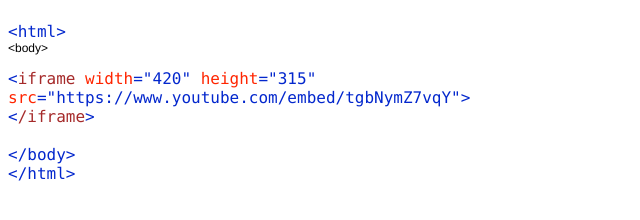
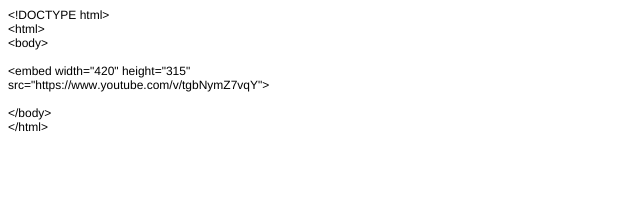
Before and after one commit to Marchahr/marchahr.github.io, a plain HTML site: page index.html in a window 1280 px wide. Shown: the whole page, without its empty margins (0-640 px from the left). Drawn offline with Linux system fonts and the light colour scheme.

Commit message:
Update index.html

```diff
--- a/index.html
+++ b/index.html
@@ -7,29 +7,20 @@
   <meta name="Generator" content="Cocoa HTML Writer">
   <meta name="CocoaVersion" content="1348.17">
   <style type="text/css">
-    p.p1 {margin: 0.0px 0.0px 0.0px 0.0px; font: 12.0px Helvetica; color: #000000; -webkit-text-stroke: #000000; min-height: 14.0px}
-    p.p2 {margin: 0.0px 0.0px 0.0px 0.0px; font: 16.0px Consolas; color: #0327cd}
-    p.p3 {margin: 0.0px 0.0px 0.0px 0.0px; font: 12.0px Helvetica; color: #000000; -webkit-text-stroke: #000000}
-    p.p4 {margin: 0.0px 0.0px 0.0px 0.0px; font: 16.0px Consolas; color: #ff2500; -webkit-text-stroke: #ff2500}
-    p.p5 {margin: 0.0px 0.0px 0.0px 0.0px; font: 16.0px Consolas; color: #0327cd; -webkit-text-stroke: #0327cd}
-    p.p6 {margin: 0.0px 0.0px 0.0px 0.0px; font: 16.0px Consolas; color: #a52a2a; -webkit-text-stroke: #a52a2a}
-    p.p7 {margin: 0.0px 0.0px 0.0px 0.0px; font: 16.0px Consolas; color: #0327cd; -webkit-text-stroke: #0327cd; min-height: 19.0px}
+    p.p1 {margin: 0.0px 0.0px 0.0px 0.0px; font: 12.0px Helvetica; color: #000000; -webkit-text-stroke: #000000}
+    p.p2 {margin: 0.0px 0.0px 0.0px 0.0px; font: 12.0px Helvetica; color: #000000; -webkit-text-stroke: #000000; min-height: 14.0px}
     span.s1 {font-kerning: none}
-    span.s2 {font-kerning: none; color: #0327cd; -webkit-text-stroke: 0px #0327cd}
-    span.s3 {font-kerning: none; color: #a52a2a; -webkit-text-stroke: 0px #a52a2a}
-    span.s4 {font-kerning: none; color: #ff2500; -webkit-text-stroke: 0px #ff2500}
   </style>
 </head>
 <body>
-<p class="p1"><span class="s1"></span><br></p>
-<p class="p2"><span class="s1">&lt;html&gt;</span></p>
-<p class="p3"><span class="s1">&lt;body&gt;</span></p>
-<p class="p1"><span class="s1"></span><br></p>
-<p class="p4"><span class="s2">&lt;</span><span class="s3">iframe</span><span class="s1"> width</span><span class="s2">="420"</span><span class="s1"> height</span><span class="s2">="315"</span></p>
-<p class="p5"><span class="s4">src</span><span class="s1">="https://www.youtube.com/embed/tgbNymZ7vqY"&gt;</span></p>
-<p class="p6"><span class="s2">&lt;</span><span class="s1">/iframe</span><span class="s2">&gt;</span></p>
-<p class="p7"><span class="s1"></span><br></p>
-<p class="p5"><span class="s1">&lt;/body&gt;</span></p>
-<p class="p5"><span class="s1">&lt;/html&gt;</span></p>
+<p class="p1"><span class="s1">&lt;!DOCTYPE html&gt;</span></p>
+<p class="p1"><span class="s1">&lt;html&gt;</span></p>
+<p class="p1"><span class="s1">&lt;body&gt;</span></p>
+<p class="p2"><span class="s1"></span><br></p>
+<p class="p1"><span class="s1">&lt;embed width="420" height="315"</span></p>
+<p class="p1"><span class="s1">src="https://www.youtube.com/v/tgbNymZ7vqY"&gt;</span></p>
+<p class="p2"><span class="s1"></span><br></p>
+<p class="p1"><span class="s1">&lt;/body&gt;</span></p>
+<p class="p1"><span class="s1">&lt;/html&gt;</span></p>
 </body>
 </html>
```
